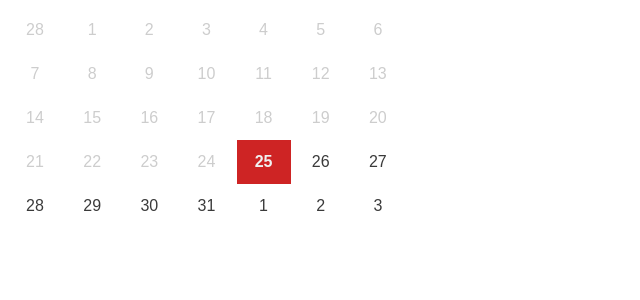
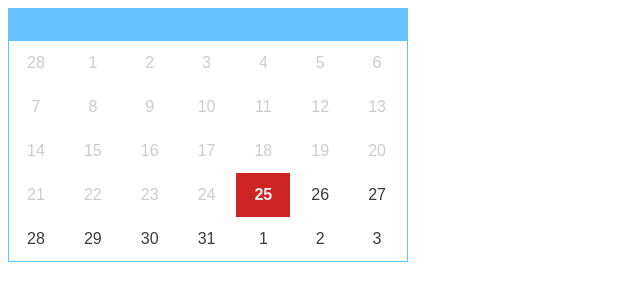
Before and after one commit to macandrew6/react-hooks-calendar, a React (Create React App) app: page / in a window 1280 px wide. Shown: the top 300 px of the page, without its empty margins (0-640 px from the left). Built offline with nearby package versions, Linux system fonts and the light colour scheme.

Commit message:
creates header component

```diff
--- a/src/app/calendar/index.jsx
+++ b/src/app/calendar/index.jsx
@@ -15,6 +15,8 @@ export default function Calendar() {
 
   return (
     <div className='calendar'>
+      <div className='header'></div>
+      <div className='body'>
         {calendar.map((week) => (
           <div>
             {week.map((day) => (
@@ -27,5 +29,6 @@ export default function Calendar() {
           </div>
         ))}
       </div>
+    </div>
   );
 }
```
Lines whose indentation alone changed are shown as unchanged.
